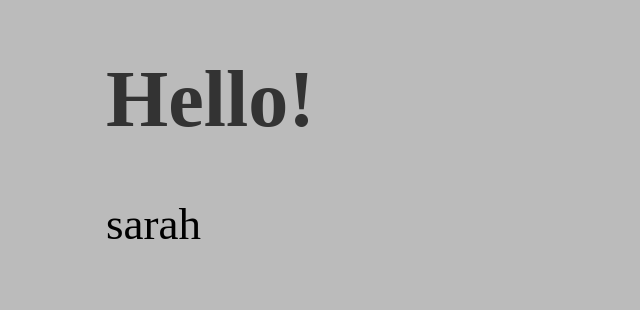
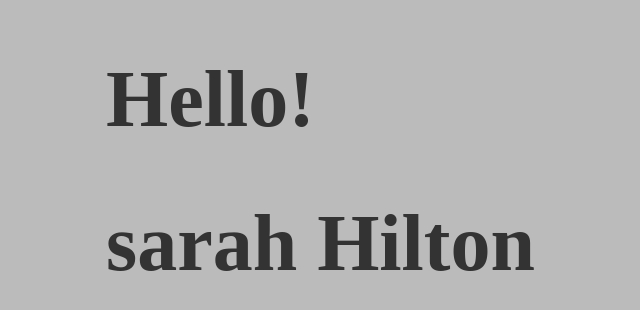
Before and after one commit to MakhtoutMohamed/jscript, a plain HTML site: page index.html in a window 1280 px wide. Shown: the whole page, without its empty margins (54-694 px from the left). Drawn offline with Linux system fonts and the light colour scheme.

Commit message:
concatenation

```diff
--- a/index.html
+++ b/index.html
@@ -27,9 +27,11 @@
         // Print
         document.write("<h1>Hello!</h1>");
         // variables
-        var username = "sarah";
+        var firstname = "sarah";
+        var lastname = "Hilton"
+        var fullname = firstname + " " + lastname
         var a = 1;
-        document.write(username)
+        document.write("<h1>" + fullname + "</h1>");
     </script>
 
 </head>
```
